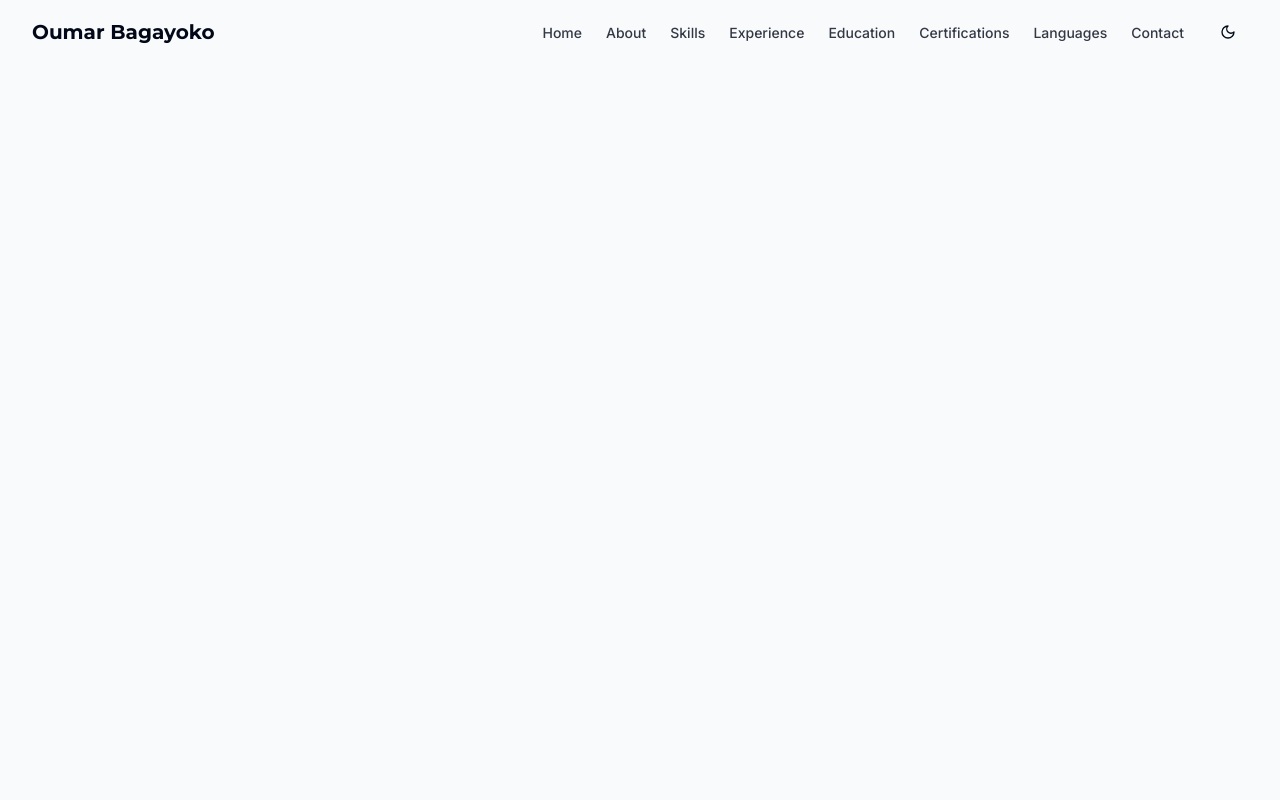
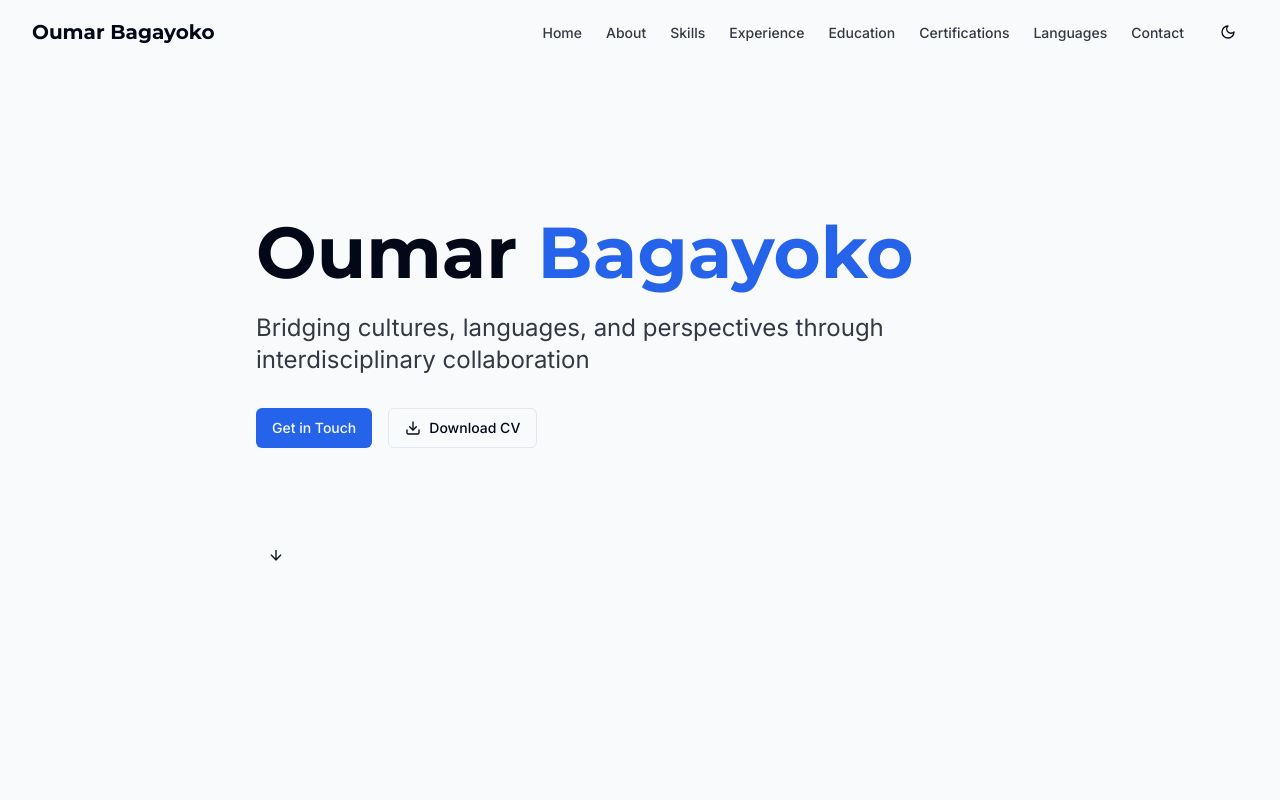
Before and after one commit to Aqeelbmh/Oumar_portfolio, a React (Vite) app: page / in a window 1280 px wide. Shown: the top 800 px of the page. Built offline with nearby package versions, Linux system fonts and the light colour scheme.

Commit message:
Fix: Text visibility issues
Addresses potential issues causing text to be invisible on the webpage.

```diff
--- a/src/components/Layout.tsx
+++ b/src/components/Layout.tsx
@@ -13,6 +13,12 @@ const Layout = ({ children }: LayoutProps) => {
 
   useEffect(() => {
     const sections = document.querySelectorAll('section');
+
+    // Initialize sections as visible instead of requiring intersection
+    sections.forEach(section => {
+      section.classList.add('animate-fade-in');
+      section.style.opacity = '1'; // Make sections visible by default
+    });
 
     const observer = new IntersectionObserver((entries) => {
       entries.forEach(entry => {
--- a/src/components/sections/HeroSection.tsx
+++ b/src/components/sections/HeroSection.tsx
@@ -13,7 +13,8 @@ const HeroSection = () => {
   return (
     <section
       id="home"
-      className="relative min-h-screen flex items-center opacity-0"
+      className="relative min-h-screen flex items-center"
+      style={{ opacity: 1 }} // Ensure visibility
     >
       <div
         className="absolute inset-0 z-0 bg-cover bg-center"
--- a/src/pages/Index.tsx
+++ b/src/pages/Index.tsx
@@ -14,6 +14,7 @@ const Index = () => {
   return (
     <ThemeProvider>
       <Layout>
+        <div className="text-foreground"> {/* Ensure text color is properly set */}
           <HeroSection />
           <AboutSection />
           <SkillsSection />
@@ -22,6 +23,7 @@ const Index = () => {
           <CertificationsSection />
           <LanguagesSection />
           <ContactSection />
+        </div>
       </Layout>
     </ThemeProvider>
   );
```
Lines whose indentation alone changed are shown as unchanged.
